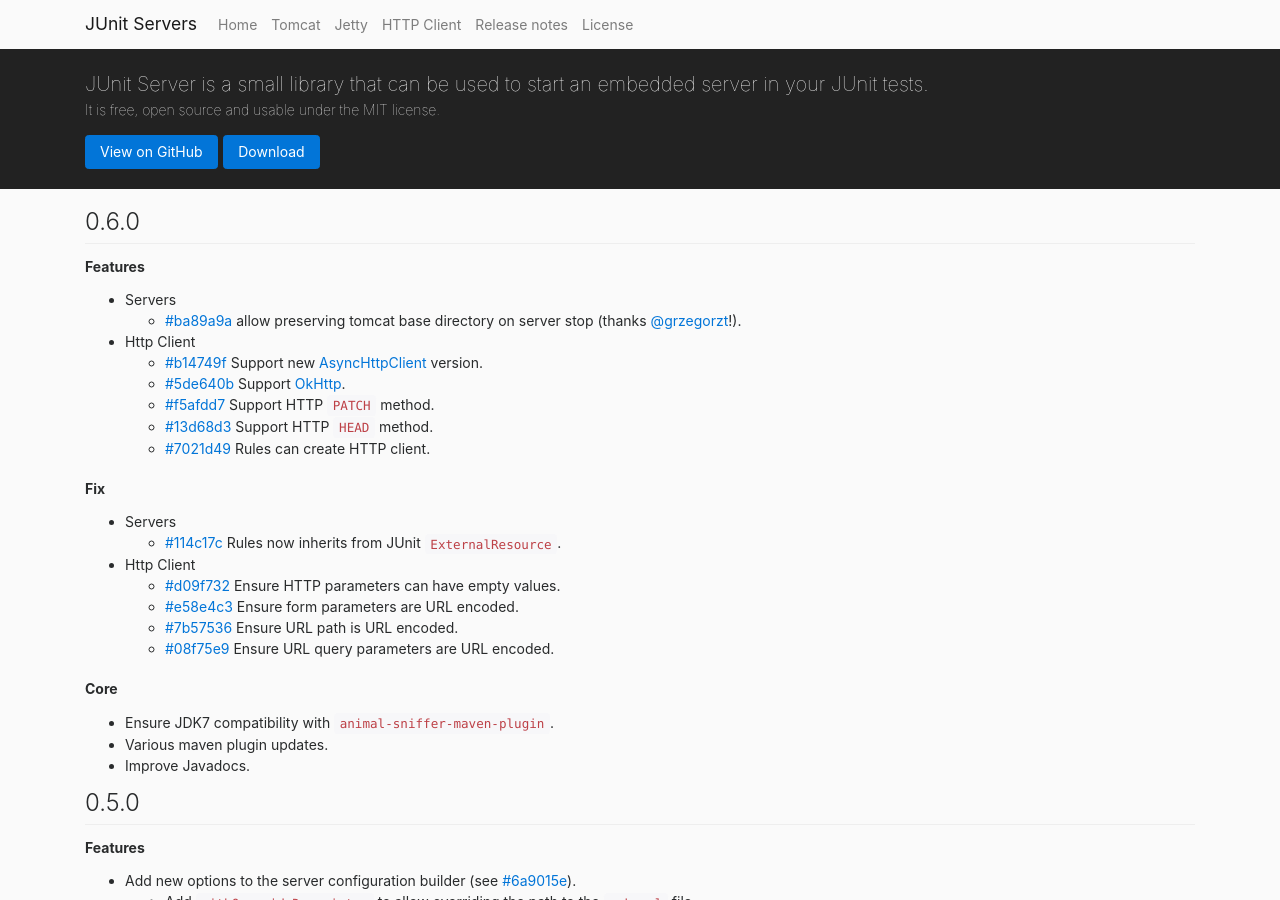
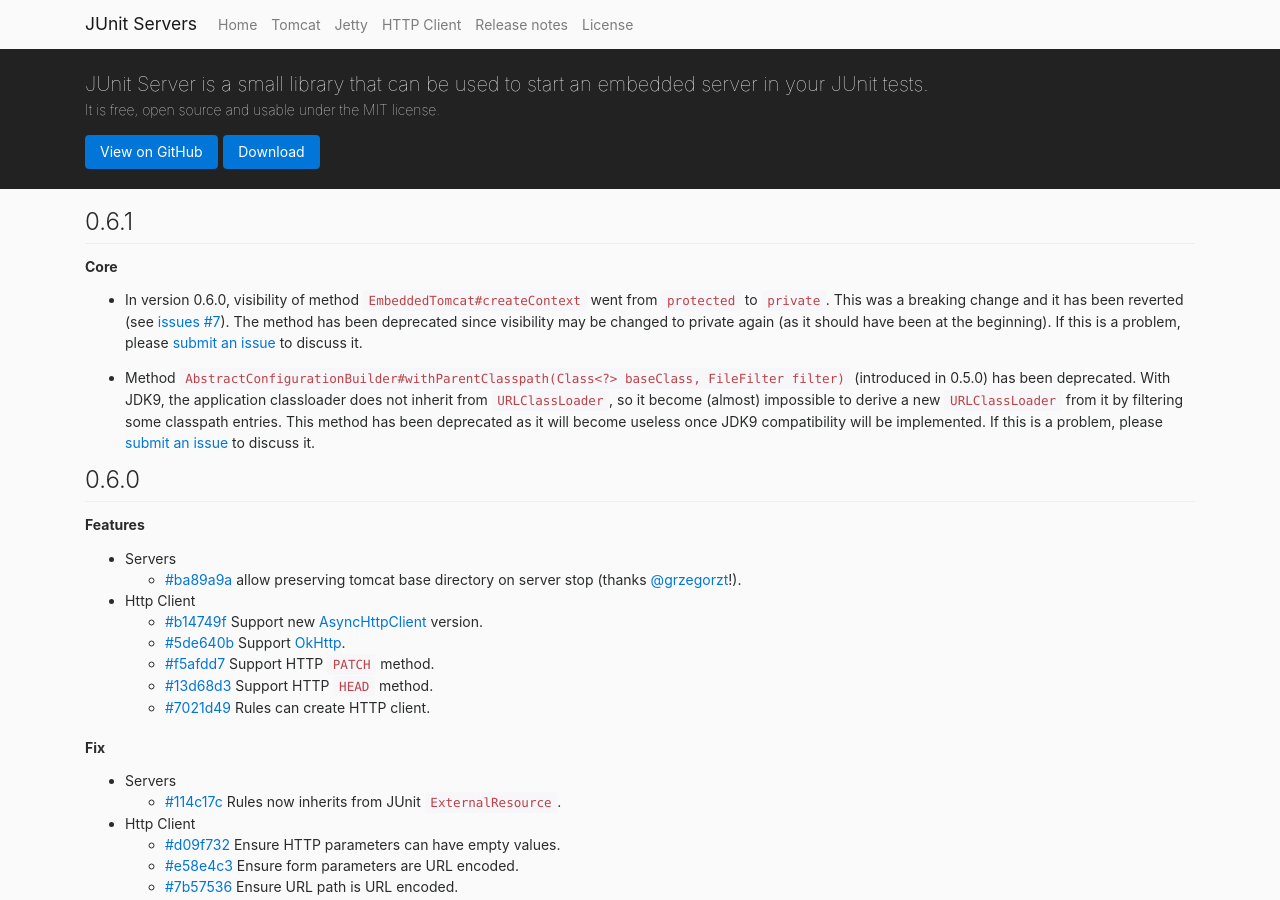
Before and after one commit to mjeanroy/junit-servers, a Jekyll site: the page built from docs/04-changelogs.md, in a window 1280 px wide and 900 px high. Built offline with Jekyll 4.4.1, drawn with Linux system fonts in a browser that asks for light colours; nearby versions of some CDN libraries; our own code applies the rules of GitHub Pages for plain Markdown files.

Commit message:
Update 04-changelogs.md

```diff
--- a/docs/04-changelogs.md
+++ b/docs/04-changelogs.md
@@ -1,3 +1,11 @@
+##### 0.6.1
+
+###### Core
+
+- In version 0.6.0, visibility of method `EmbeddedTomcat#createContext` went from `protected` to `private`. This was a breaking change and it has been reverted (see [issues #7](https://github.com/mjeanroy/junit-servers/issues/7)). The method has been deprecated since visibility may be changed to private again (as it should have been at the beginning). If this is a problem, please [submit an issue](https://github.com/mjeanroy/junit-servers/issues) to discuss it.
+
+- Method `AbstractConfigurationBuilder#withParentClasspath(Class<?> baseClass, FileFilter filter)` (introduced in 0.5.0) has been deprecated. With JDK9, the application classloader does not inherit from `URLClassLoader`, so it become (almost) impossible to derive a new `URLClassLoader` from it by filtering some classpath entries. This method has been deprecated as it will become useless once JDK9 compatibility will be implemented. If this is a problem, please [submit an issue](https://github.com/mjeanroy/junit-servers/issues) to discuss it.
+
 ##### 0.6.0
 
 ###### Features
```
